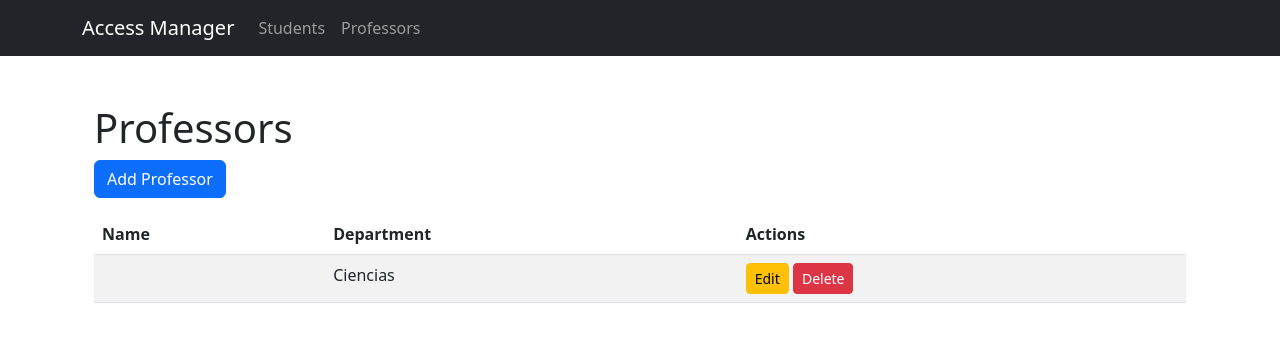
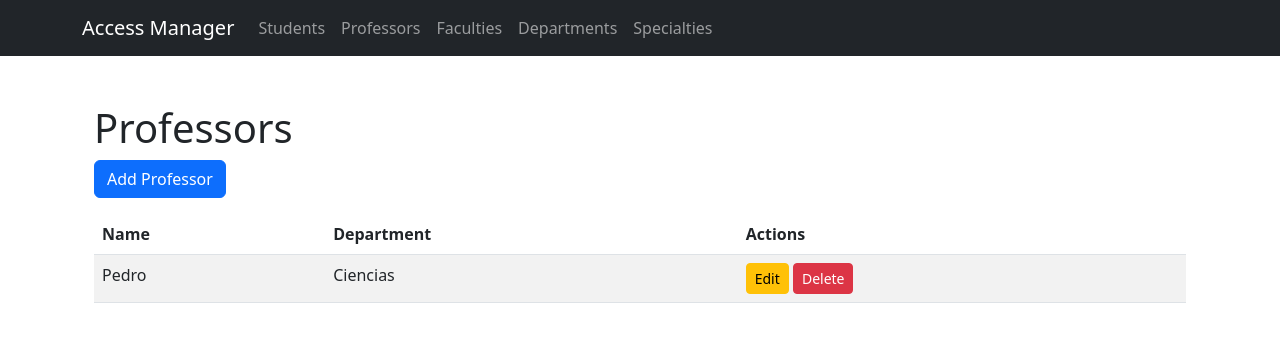
Before and after one commit to yossTheDev/bibman, a Django app: page /students/professors/ in a window 1280 px wide. Shown: the top 342 px of the page. Run offline with Django 5.2, Linux system fonts and the light colour scheme; data comes from the database, SQL or seed files in the repository; both versions use the stored data as it was after the commit.

Commit message:
feat: :sparkles: Update Base html

```diff
--- a/bibman_app/templates/base.html
+++ b/bibman_app/templates/base.html
@@ -31,6 +31,17 @@
                 >Professors</a
               >
             </li>
+            <li class="nav-item">
+              <a class="nav-link" href="{% url 'faculty-list' %}">Faculties</a>
+            </li>
+            <li class="nav-item">
+              <a class="nav-link" href="{% url 'department-list' %}"
+                >Departments</a
+              >
+            </li>
+            <li class="nav-item">
+              <a class="nav-link" href="{% url 'major-list' %}">Specialties</a>
+            </li>
           </ul>
         </div>
       </div>
--- a/bibman_app/templates/professors/professor_list.html
+++ b/bibman_app/templates/professors/professor_list.html
@@ -15,7 +15,7 @@
     <tbody>
       {% for professor in professors %}
       <tr>
-        <td>{{ professor.person.name }}</td>
+        <td>{{ professor.name }}</td>
         <td>{{ professor.department.name }}</td>
         <td>
           <a
```
Also changed, not shown: db.sqlite3.
